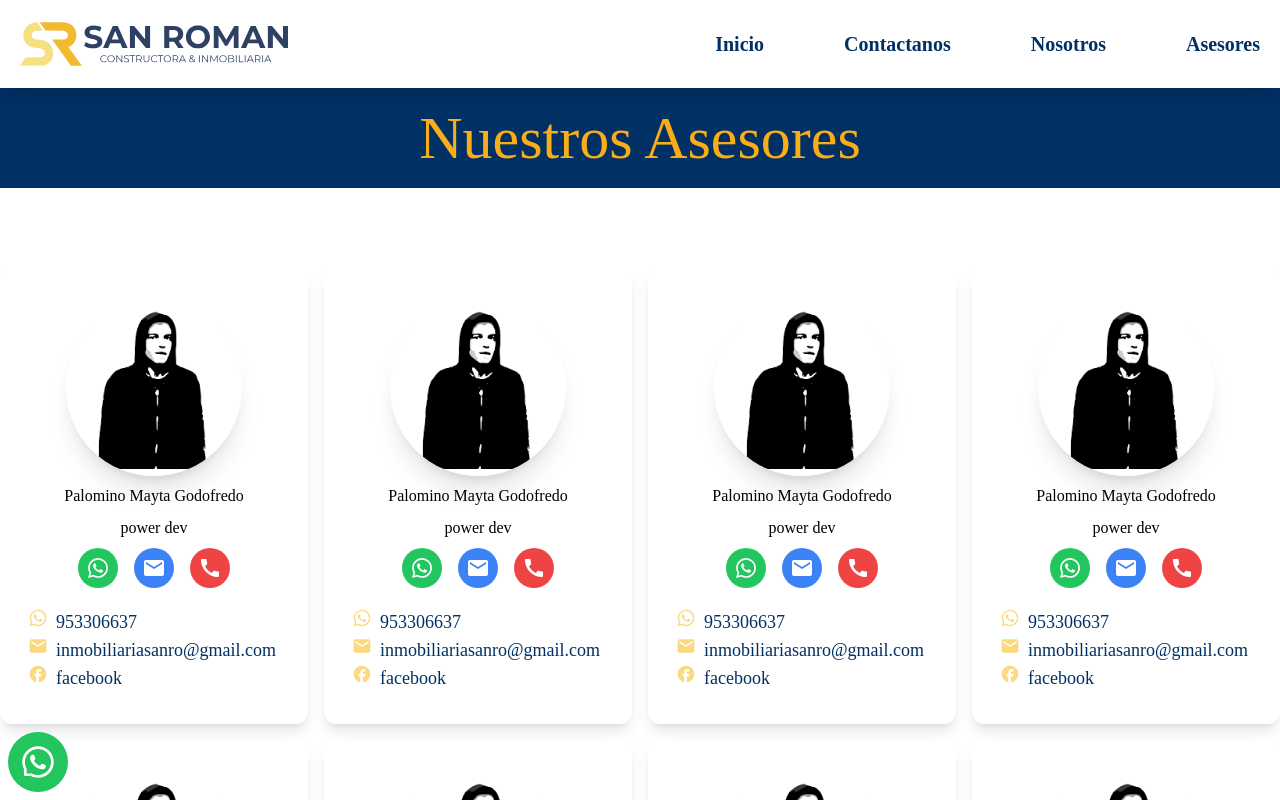
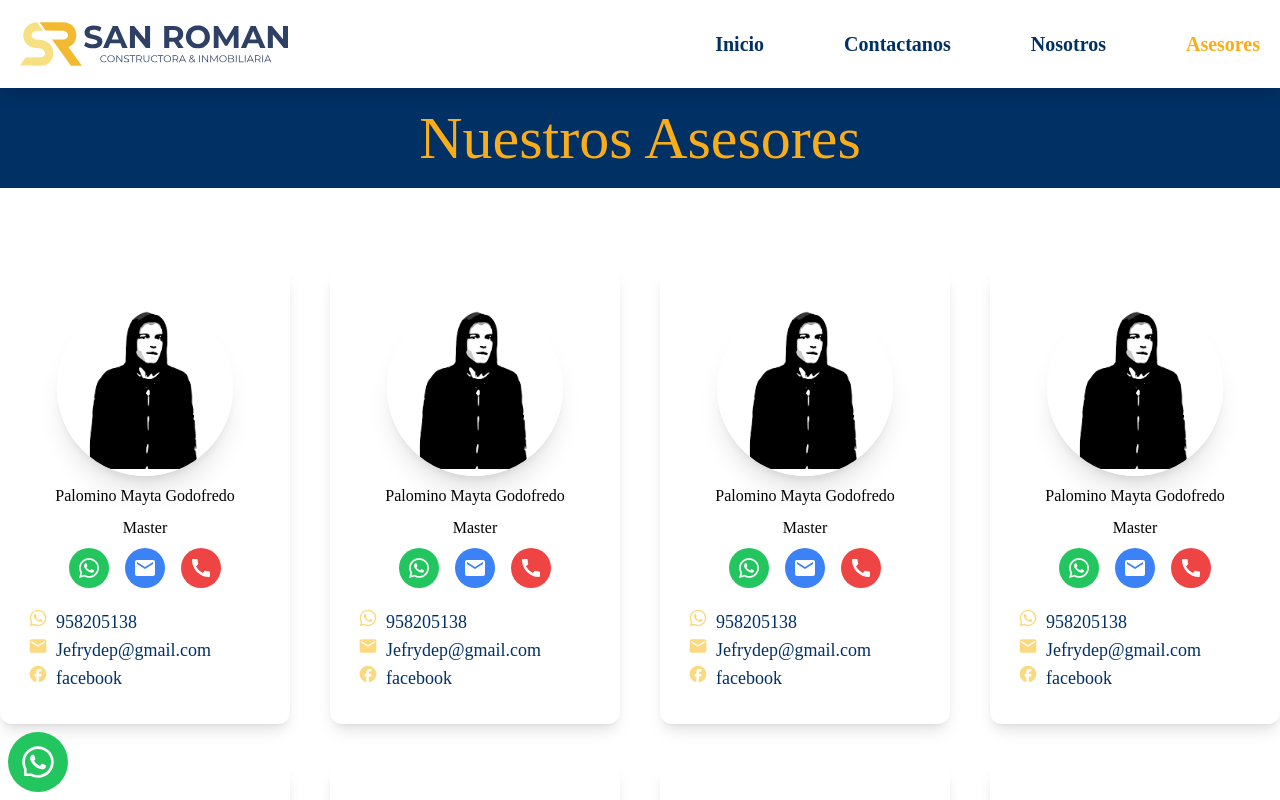
Before and after one commit to jefrydep/web_spa_san_roman, a Next.js app: page /asesores in a window 1280 px wide. Shown: the top 800 px of the page. Built offline with nearby package versions, Linux system fonts and the light colour scheme.

Commit message:
new page asesores

```diff
--- a/components/asesores/CardAsesores.tsx
+++ b/components/asesores/CardAsesores.tsx
@@ -2,21 +2,32 @@ import Image from 'next/image'
 import React from 'react'
 import { MdCall, MdEmail, MdFacebook, MdWhatsapp } from 'react-icons/md'
 
-const CardAsesores = () => {
+interface PropsAsesores{
+    name:string;
+    img:string;
+    nivel:string;
+    correo:string;
+    whatssap:string;
+    facebook:string;
+
+
+
+}
+const CardAsesores = ({name,img,nivel,correo,whatssap,facebook}:PropsAsesores) => {
     return (
         < >
-            <div className='shadow-lg py-8 bg-white rounded-xl px-5'>
+            <div className='shadow-lg py-8 mx-2 sm:mx-0 bg-white rounded-xl px-5'>
 
                 <div className='  flex items-center flex-col gap-2 mb-5'>
-                    <div className='rounded-full shadow-xl w-44 h-44   bg-cover ' style={{ backgroundImage: `url("/assets/img/eliot.png")` }}>
+                    <div className='rounded-full shadow-xl w-44 h-44   bg-cover ' style={{ backgroundImage: `url(${img})` }}>
 
                         {/* <Image className=' ' height={ 0} width={0 } alt='Jefrydep' src="/assets/img/mr-robot.jpg" /> */}
                     </div>
 
-                    <h3>Palomino Mayta Godofredo</h3>
-                    <h4>power dev</h4>
+                    <h3>{name}</h3>
+                    <h4>{nivel} </h4>
                     <div className='flex gap-4'>
-                        <div className='bg-green-500 rounded-full w-10 h-10 flex items-center justify-center'> <MdWhatsapp size={24}   color='white'  /></div>
+                        <div className='bg-green-500 rounded-full w-10 h-10 flex items-center justify-center'> <MdWhatsapp size={24} href='https://www.gmail.com/mail/help/intl/es/about.html?iframe'  color='white'  /></div>
                         <div className='bg-blue-500 rounded-full w-10 h-10 flex items-center justify-center'><MdEmail size={24}   color='white' /></div>
                         <div className='bg-red-500 rounded-full w-10 h-10 flex items-center justify-center'> <MdCall  size={24}  color='white'/></div>
                     </div>
@@ -29,10 +40,11 @@ const CardAsesores = () => {
                         <a
                             className="text-lg text-second-sm "
                             target="_blank"
-                            href="https://wa.me/51953306637"
+                            // href="https://wa.me/51953306637"
+                            href={`https://wa.me/51${whatssap}`}
 
                         >
-                            953306637
+                           {whatssap}
                         </a>
                     </div>
                     <div className='flex'>
@@ -44,7 +56,7 @@ const CardAsesores = () => {
                             target="_blank"
                             href="https://www.gmail.com/mail/help/intl/es/about.html?iframe"
                         >
-                            inmobiliariasanro@gmail.com
+                           {correo}
                         </a>
                     </div>
                     <div className='flex'>
@@ -54,7 +66,7 @@ const CardAsesores = () => {
                         <a
                             className="text-lg text-second-sm"
                             target="_blank"
-                            href="https://www.facebook.com/SanRomanConstructoraInmobiliaria/"
+                            href={facebook}
                         >
                             facebook
                         </a>
--- a/components/hero/Hero.tsx
+++ b/components/hero/Hero.tsx
@@ -11,12 +11,10 @@ const Hero = ({ slogan, imgUrl, logo }: heroProps) => {
         {/* <section className={imgUrl + " " + "bg-fixed sm:bg-contain bg-cover bg-center h-[60vh]"}> */}
         <section className= "bg-fixed sm:bg-contain bg-cover bg-center h-[60vh]" style={{ backgroundImage: `url(${imgUrl})`}}>
           <div className="flex flex-col gap-6 h-full   justify-around items-center  ">
-            <div className="bg-primary-sm absolute shadow-lg  max-w-3xl mx-4  ">
-              <div className="bg-white relative -top-7 shadow-md flex items-center px-4      text-center h-24 mx-6">
-                <h2 className="font-bold text-2xl sm:text-3xl   text-primary-sm">
-                  {slogan}
-                </h2>
-                <img className="h-32 py-5" src={logo} alt="" />
+            <div className="bg-primary-sm absolute shadow-lg  max-w-3xl mx-4 rounded-xl ">
+              <div className="bg-white relative -top-7 shadow-md flex items-center px-4  rounded-xl    text-center h-24 mx-6">
+
+                <img className="h-32 " src={logo} alt="" />
               </div>
             </div>
             <div className="mx-3">
--- a/components/ui/NavBar.tsx
+++ b/components/ui/NavBar.tsx
@@ -27,13 +27,11 @@ const router = useRouter()
             <Link className={`hover:text-primary-sm hidden sm:flex ${router.pathname == '/contact' &&'text-primary-sm' } `} href={"/contact"}>
               Contactanos
             </Link>
-            {/* <Link className={`hover:text-primary-sm hidden sm:flex ${router.pathname == '/project' &&'text-primary-sm' } `} href={"/project"}>
-              proyectos
-            </Link> */}
+
             <Link className={`hover:text-primary-sm hidden sm:flex ${router.pathname == '/nosotros' &&'text-primary-sm' } `} href={"/nosotros"}>
               Nosotros
             </Link>
-            <Link className={`hover:text-primary-sm hidden sm:flex ${router.pathname == '/nosotros' &&'text-primary-sm' } `} href={"/asesores"}>
+            <Link className={`hover:text-primary-sm hidden sm:flex ${router.pathname == '/asesores' &&'text-primary-sm' } `} href={"/asesores"}>
               Asesores
             </Link>
           </div>
@@ -71,6 +69,13 @@ const router = useRouter()
                 Nosotros
               </Link>
 
+              <Link
+               onClick={() => setMovilMenu(false)}
+              className=" text-white  " href={"/asesores"}>
+                asesores
+              </Link>
+
+
 
             </nav>
           </div>
--- a/data/asesores.json
+++ /dev/null
@@ -1,6 +0,0 @@
-[
-    {
-        "nombre":"Palomino Mayta Godofredo"
-
-    }
-]
--- /dev/null
+++ b/data/dataAsesores.json
@@ -0,0 +1,123 @@
+[
+    {
+        "id":"1",
+        "img":"/assets/img/eliot.png",
+
+        "nombre":"Palomino Mayta Godofredo",
+        "nivel":"Master",
+        "whatssap":"958205138",
+        "correo":"Jefrydep@gmail.com",
+        "facebook":"https://web.facebook.com/godofredo.palominomayta"
+
+    },
+    {
+        "id":"2",
+        "img":"/assets/img/eliot.png",
+        "nombre":"Palomino Mayta Godofredo",
+        "nivel":"Master",
+        "whatssap":"958205138",
+        "correo":"Jefrydep@gmail.com",
+        "facebook":"https://web.facebook.com/godofredo.palominomayta"
+
+    },
+    {
+        "id":"3",
+        "img":"/assets/img/eliot.png",
+        "nombre":"Palomino Mayta Godofredo",
+        "nivel":"Master",
+        "whatssap":"958205138",
+        "correo":"Jefrydep@gmail.com",
+        "facebook":"https://web.facebook.com/godofredo.palominomayta"
+
+    },
+    {
+        "id":"4",
+        "img":"/assets/img/eliot.png",
+        "nombre":"Palomino Mayta Godofredo",
+        "nivel":"Master",
+        "whatssap":"958205138",
+        "correo":"Jefrydep@gmail.com",
+        "facebook":"https://web.facebook.com/godofredo.palominomayta"
+
+    },
+    {
+        "id":"5",
+        "img":"/assets/img/eliot.png",
+        "nombre":"Palomino Mayta Godofredo",
+        "nivel":"Master",
+        "whatssap":"958205138",
+        "correo":"Jefrydep@gmail.com",
+        "facebook":"https://web.facebook.com/godofredo.palominomayta"
+
+    },
+    {
+        "id":"6",
+        "img":"/assets/img/eliot.png",
+        "nombre":"Palomino Mayta Godofredo",
+        "nivel":"Master",
+        "whatssap":"958205138",
+        "correo":"Jefrydep@gmail.com",
+        "facebook":"https://web.facebook.com/godofredo.palominomayta"
+
+    },
+    {
+        "id":"7",
+        "img":"/assets/img/eliot.png",
+        "nombre":"Palomino Mayta Godofredo",
+        "nivel":"Master",
+        "whatssap":"958205138",
+        "correo":"Jefrydep@gmail.com",
+        "facebook":"https://web.facebook.com/godofredo.palominomayta"
+
+    },
+    {
+        "id":"8",
+        "img":"/assets/img/eliot.png",
+        "nombre":"Palomino Mayta Godofredo",
+        "nivel":"Master",
+        "whatssap":"958205138",
+        "correo":"Jefrydep@gmail.com",
+        "facebook":"https://web.facebook.com/godofredo.palominomayta"
+
+    },
+    {
+        "id":"9",
+        "img":"/assets/img/eliot.png",
+        "nombre":"Palomino Mayta Godofredo",
+        "nivel":"Master",
+        "whatssap":"958205138",
+        "correo":"Jefrydep@gmail.com",
+        "facebook":"https://web.facebook.com/godofredo.palominomayta"
+
+    },
+    {
+        "id":"10",
+        "img":"/assets/img/eliot.png",
+        "nombre":"Palomino Mayta Godofredo",
+        "nivel":"Master",
+        "whatssap":"958205138",
+        "correo":"Jefrydep@gmail.com",
+        "facebook":"https://web.facebook.com/godofredo.palominomayta"
+
+    },
+    {
+        "id":"11",
+        "img":"/assets/img/eliot.png",
+        "nombre":"Palomino Mayta Godofredo",
+        "nivel":"Master",
+        "whatssap":"958205138",
+        "correo":"Jefrydep@gmail.com",
+        "facebook":"https://web.facebook.com/godofredo.palominomayta"
+
+    },
+    {
+        "id":"12",
+        "img":"/assets/img/eliot.png",
+        "nombre":"Palomino Mayta Godofredo",
+        "nivel":"Master",
+        "whatssap":"958205138",
+        "correo":"Jefrydep@gmail.com",
+        "facebook":"https://web.facebook.com/godofredo.palominomayta"
+
+    }
+]
--- a/pages/asesores/index.tsx
+++ b/pages/asesores/index.tsx
@@ -1,49 +1,30 @@
 import CardAsesores from "@/components/asesores/CardAsesores";
+import dataAsesores from "../../data/dataAsesores.json";
 
 export default function asesores() {
-
-
-
-
   return (
-
     <div className="bg-white ">
-
       <div className="bg-second-sm py-5 mb-20">
-
-        <h2 className="text-6xl text-primary-sm text-center">Nuestros Asesores</h2>
+        <h2 className="text-6xl text-primary-sm text-center">
+          Nuestros Asesores
+        </h2>
       </div>
 
       <section className="container m-auto">
-        <section className="grid grid-cols-4 gap-4" >
-
-
-          <CardAsesores />
-          <CardAsesores />
-          <CardAsesores />
-          <CardAsesores />
-          <CardAsesores />
-          <CardAsesores />
-          <CardAsesores />
-          <CardAsesores />
-          <CardAsesores />
-          <CardAsesores />
-          <CardAsesores />
-          <CardAsesores />
-
+        <section className="grid sm:grid-cols-2 lg:grid-cols-4 gap-10">
+          {dataAsesores.map((asesor) => (
+            <CardAsesores
+              correo={asesor.correo}
+              facebook={asesor.facebook}
+              img={asesor.img}
+              name={asesor.nombre}
+              nivel={asesor.nivel}
+              whatssap={asesor.whatssap}
+              key={asesor.id}
+            />
+          ))}
         </section>
-
       </section>
     </div>
-
-
-
-  )
-
-
-
-
-
-
-
+  );
 }
--- a/pages/index.tsx
+++ b/pages/index.tsx
@@ -15,15 +15,15 @@ console.log(data)
     {
       slogan:
         " Trabajamos para que alcance el sueño de tener TU PROPIA VIVIENDA",
-      imgUrl: "bg-[url('/assets/img/quiñones.jpg')]",
+      imgUrl: "bg-[url('/assets/img/urb-nuevaestrella.jpg')]",
     },
   ];
   return (
     <>
-      <section className="bg-[url('/assets/img/quiñones.jpg')] bg-fixed sm:bg-contain bg-cover  bg-center h-[60vh]">
+      <section className="bg-[url('/assets/img/urb-nuevaestrella.jpg')] bg-fixed    bg-cover   h-[60vh]">
         <div className="flex flex-col gap-6 h-full   justify-around items-center  ">
-          <div className="bg-primary-sm absolute shadow-lg  max-w-3xl mx-4  ">
-            <div className="bg-white relative -top-7 shadow-md   px-4 py-2 text-center h-24 mx-6">
+          <div className="bg-primary-sm absolute shadow-lg  max-w-3xl mx-4 rounded-xl ">
+            <div className="bg-white relative -top-7 shadow-md rounded-xl   px-4 py-2 text-center h-24 mx-6">
               <h2 className="font-bold text-xl sm:text-3xl  text-primary-sm">
                 Trabajamos para que alcance el sueño de tener TU PROPIA VIVIENDA
               </h2>
```
Also changed, not shown: components/project/Project.tsx (+33 -20 lines).
